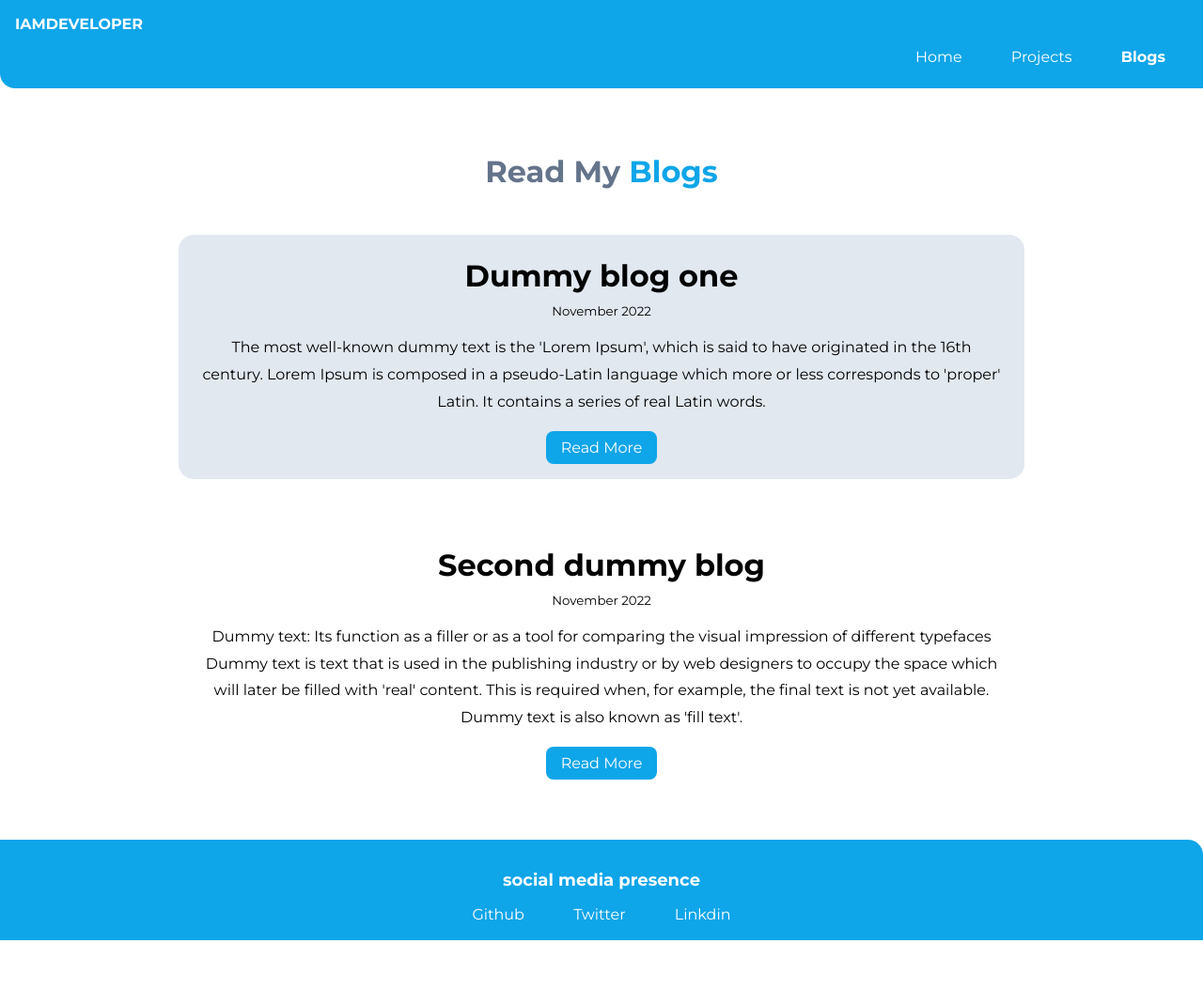
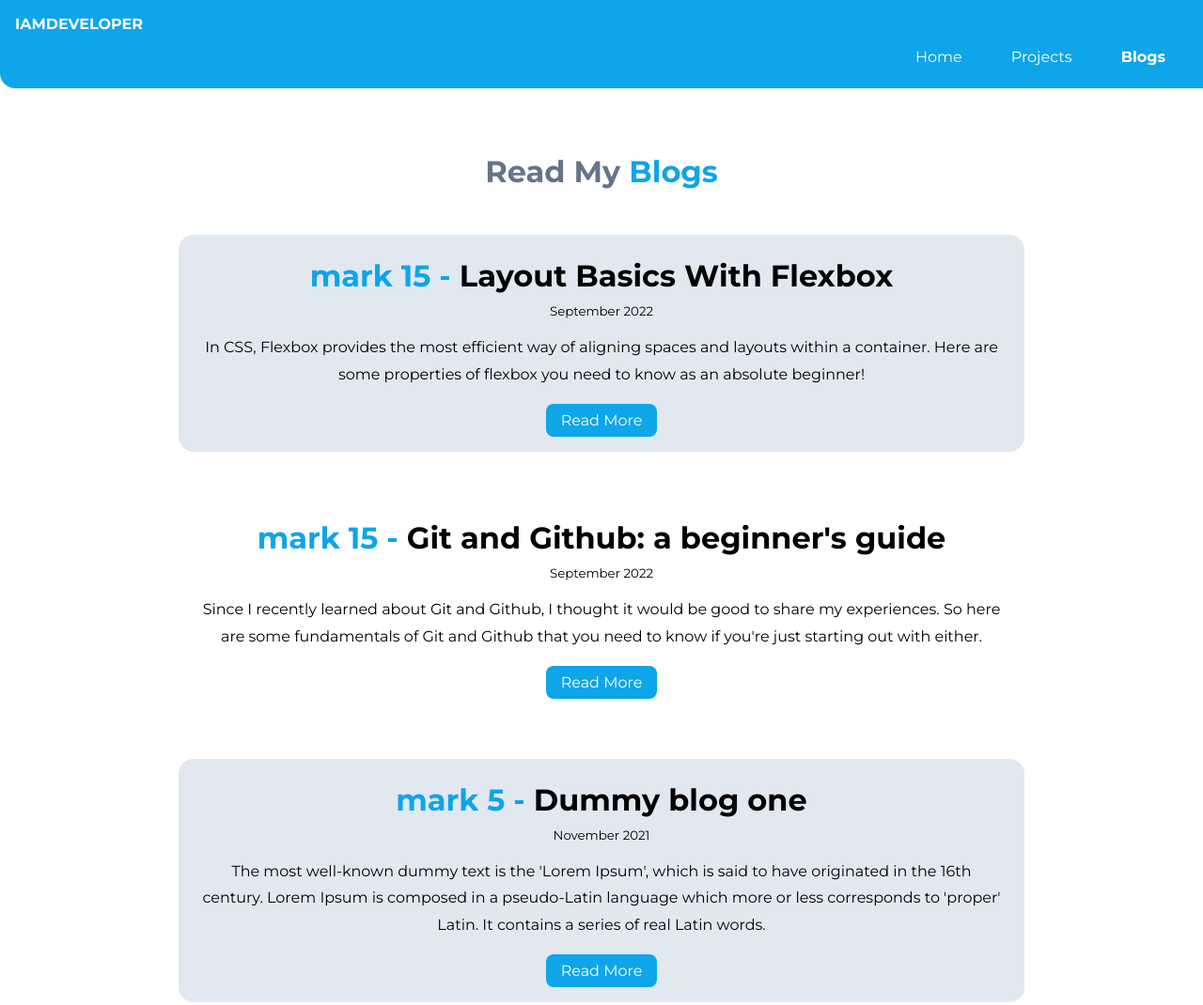
Before and after one commit to vishalsinghrawat29/my-portfolio, a plain HTML site: page blogs.html in a window 1280 px wide. Shown: the top 1070 px of the page at 94% size. Before the commit the page ends 1001 px from the top, so only its background shows below. Drawn offline with Linux system fonts and the light colour scheme.

Commit message:
update blog

```diff
--- a/blogs.html
+++ b/blogs.html
@@ -22,11 +22,28 @@
     </header>
 
     <ul class="list-non-bullet">
-
         <li>
             <div class="card-section container container-center ow">
-                <h1>Dummy blog one</h1>
-                <small>November 2022</small>
+                <h1><span>mark 15 -</span> Layout Basics With Flexbox</h1>
+                <small>September 2022</small>
+                <p>In CSS, Flexbox provides the most efficient way of aligning spaces and layouts within a container. Here are some properties of flexbox you need to know as an absolute beginner!
+                </p>
+                <a href="https://thevishalsinghrawat.hashnode.dev/layout-basics-with-flexbox" class="link link-primary">Read More</a>
+            </div>
+        </li>
+        <li>
+            <div class="card-section container container-center">
+                <h1><span>mark 15 -</span> Git and Github: a beginner's guide</h1>
+                <small>September 2022</small>
+                <p>Since I recently learned about Git and Github, I thought it would be good to share my experiences. So here are some fundamentals of Git and Github that you need to know if you're just starting out with either.
+                </p>
+                <a href="https://thevishalsinghrawat.hashnode.dev/git-and-github-a-beginners-guide" class="link link-primary">Read More</a>
+            </div>
+        </li>
+        <li>
+            <div class="card-section container container-center ow">
+                <h1><span>mark 5 -</span> Dummy blog one</h1>
+                <small>November 2021</small>
                 <p>The most well-known dummy text is the 'Lorem Ipsum', which is said to have originated in the 16th century. Lorem Ipsum is composed in a pseudo-Latin language which more or less corresponds to 'proper' Latin. It contains a series of real Latin words.
                 </p>
                 <a href="dummy-blog.html" class="link link-primary">Read More</a>
@@ -34,8 +51,8 @@
         </li>
         <li>
             <div class="card-section container container-center">
-                <h1>Second dummy blog</h1>
-                <small>November 2022</small>
+                <h1><span>mark 5 -</span> Second dummy blog</h1>
+                <small>November 2021</small>
                 <p>Dummy text: Its function as a filler or as a tool for comparing the visual impression of different typefaces Dummy text is text that is used in the publishing industry or by web designers to occupy the space which will later be filled with 'real' content. This is required when, for example, the final text is not yet available. Dummy text is also known as 'fill text'.
                 </p>
                 <a href="dummy-blog.html" class="link link-primary">Read More</a>
```
